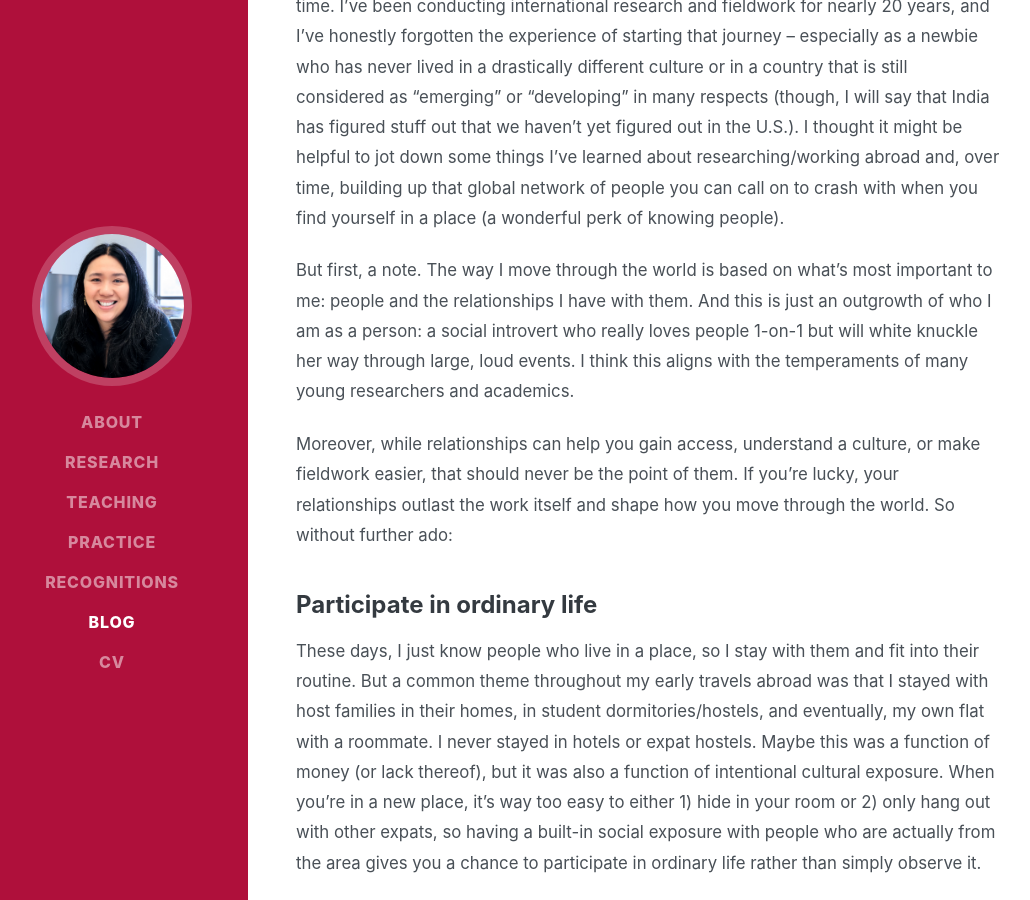
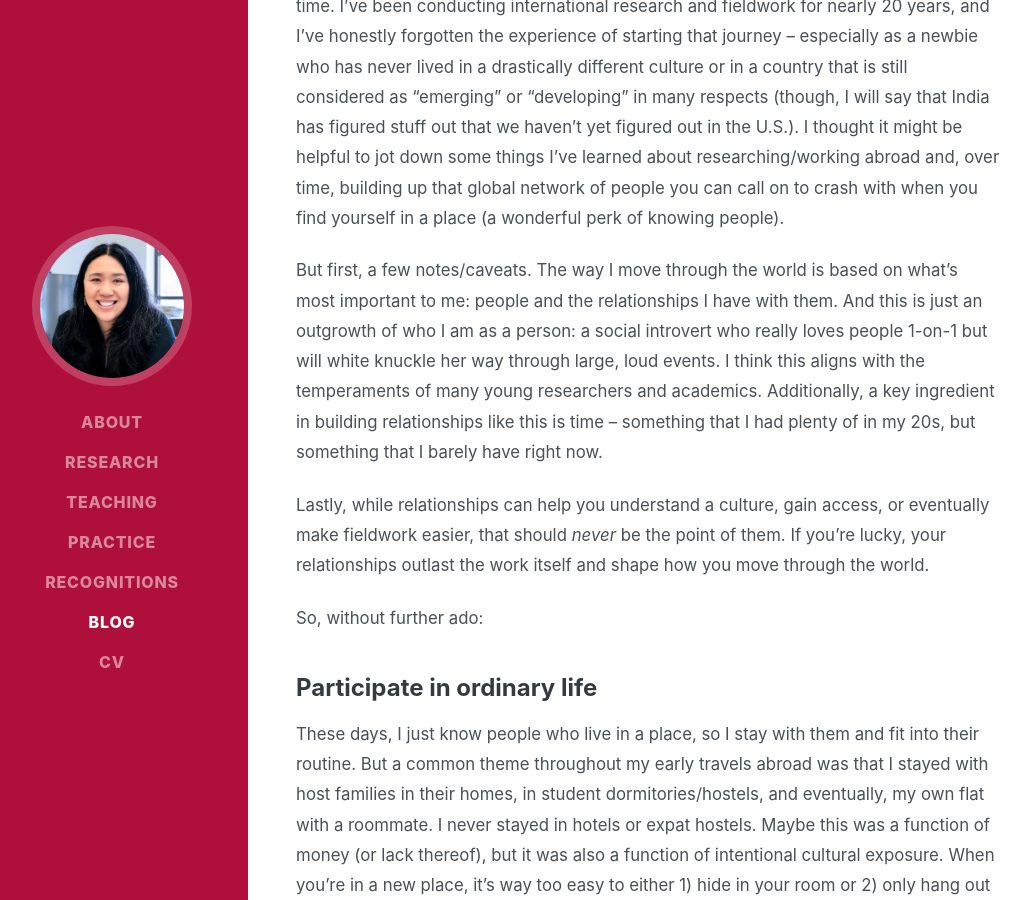
Before and after one commit to dianajue/dianajue.github.io, a Jekyll site: the page built from _posts/2026-09-06-india-building-relationships-abroad.md, in a window 1280 px wide and 900 px high, scrolled down 980 px. Shown: the whole window, without its empty margins (24-1054 px from the left). Built offline with Jekyll 4.4.1, drawn with Linux system fonts in a browser that asks for light colours; some web fonts are replaced; some of the changed text lies outside the part shown.

Commit message:
Revise India post: caveats on time, access, and relationships
Co-Authored-By: Claude Opus 5 <noreply@anthropic.com>
Claude-Session: https://claude.ai/code/session_0193wjbjhZQRjSfXJcLFWWSW

```diff
--- a/_posts/2026-09-06-india-building-relationships-abroad.md
+++ b/_posts/2026-09-06-india-building-relationships-abroad.md
@@ -13,9 +13,11 @@ Thanks to a grant from Rice and IIT Madras, my PhD student and I had the opportu
 
 What was truly interesting was watching my PhD student travel in India for the very first time. I've been conducting international research and fieldwork for nearly 20 years, and I've honestly forgotten the experience of starting that journey -- especially as a newbie who has never lived in a drastically different culture or in a country that is still considered as "emerging" or "developing" in many respects (though, I will say that India has figured stuff out that we haven't yet figured out in the U.S.). I thought it might be helpful to jot down some things I've learned about researching/working abroad and, over time, building up that global network of people you can call on to crash with when you find yourself in a place (a wonderful perk of knowing people).
 
-But first, a note. The way I move through the world is based on what's most important to me: people and the relationships I have with them. And this is just an outgrowth of who I am as a person: a social introvert who really loves people 1-on-1 but will white knuckle her way through large, loud events. I think this aligns with the temperaments of many young researchers and academics.
+But first, a few notes/caveats. The way I move through the world is based on what's most important to me: people and the relationships I have with them. And this is just an outgrowth of who I am as a person: a social introvert who really loves people 1-on-1 but will white knuckle her way through large, loud events. I think this aligns with the temperaments of many young researchers and academics. Additionally, a key ingredient in building relationships like this is time -- something that I had plenty of in my 20s, but something that I barely have right now.
 
-Moreover, while relationships can help you gain access, understand a culture, or make fieldwork easier, that should never be the point of them. If you're lucky, your relationships outlast the work itself and shape how you move through the world. So without further ado:
+Lastly, while relationships can help you understand a culture, gain access, or eventually make fieldwork easier, that should *never* be the point of them. If you're lucky, your relationships outlast the work itself and shape how you move through the world.
+
+So, without further ado:
 ### Participate in ordinary life
 
 These days, I just know people who live in a place, so I stay with them and fit into their routine. But a common theme throughout my early travels abroad was that I stayed with host families in their homes, in student dormitories/hostels, and eventually, my own flat with a roommate. I never stayed in hotels or expat hostels. Maybe this was a function of money (or lack thereof), but it was also a function of intentional cultural exposure. When you're in a new place, it's way too easy to either 1) hide in your room or 2) only hang out with other expats, so having a built-in social exposure with people who are actually from the area gives you a chance to participate in ordinary life rather than simply observe it.
```
Also changed, not shown: other parts of _posts/2026-09-06-india-building-relationships-abroad.md (+1 -1 lines).
